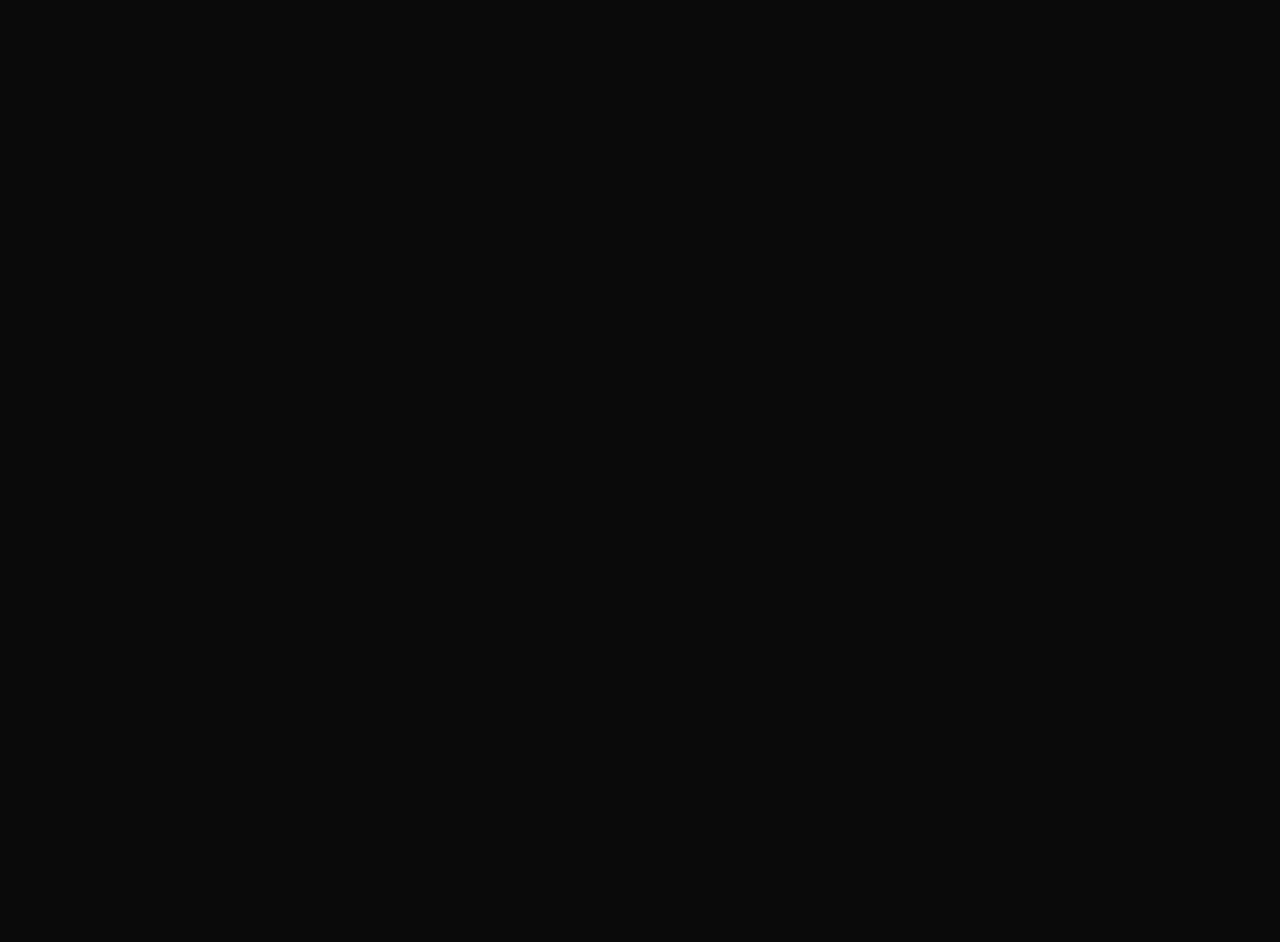
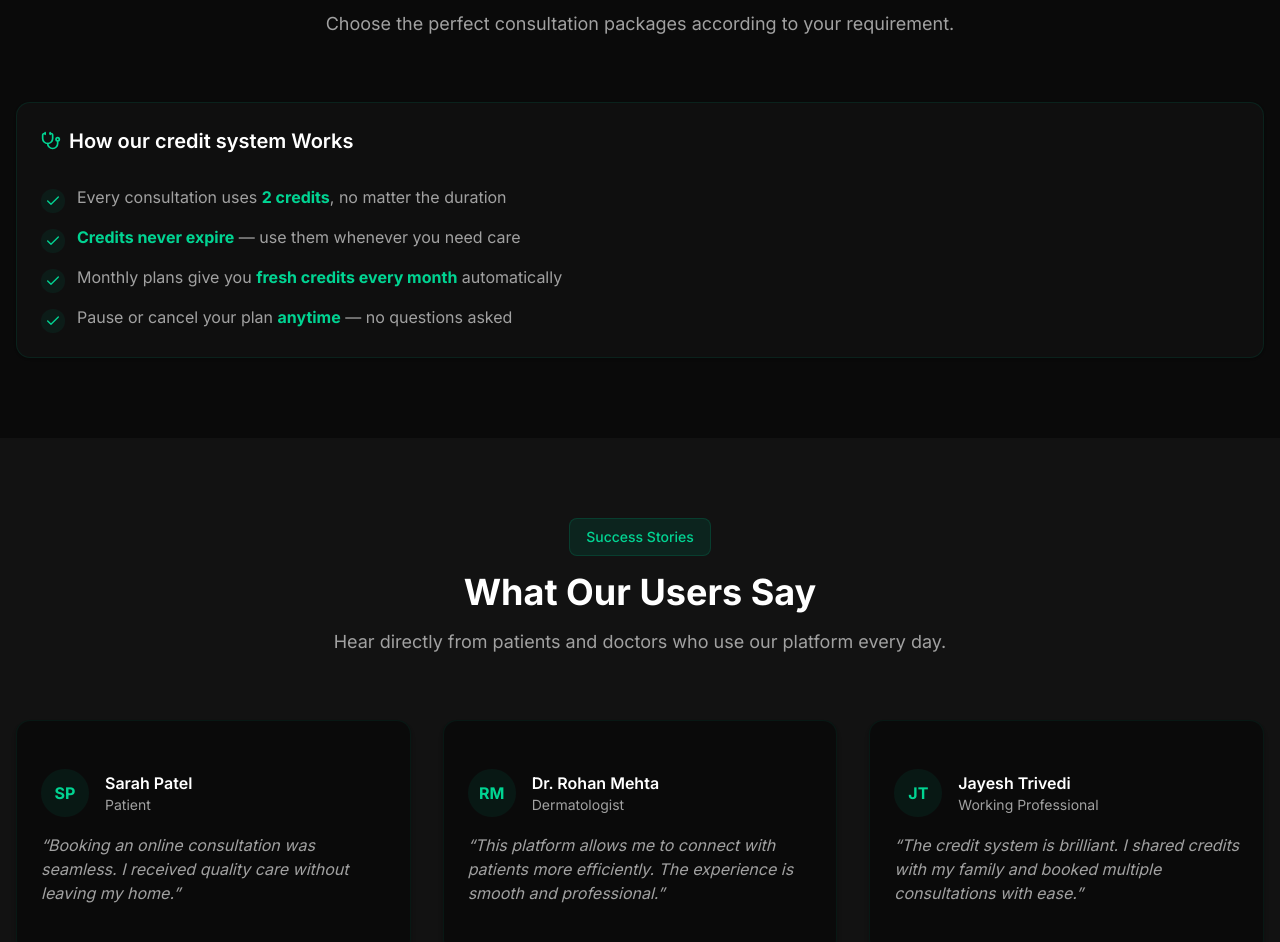
Before and after one commit to Aalok-Hasabnis/Doctor-Appointment-Booking, a Next.js app: page / in a window 1280 px wide. Shown: the part 1700-2642 px from the top of the page. Before the commit the page ends 1651 px from the top, so only its background shows below. Built offline with nearby package versions, Linux system fonts and the light colour scheme; no server answers.

Commit message:
Completed Designing Landging page

```diff
--- a/app/page.js
+++ b/app/page.js
@@ -1,10 +1,10 @@
 import Image from "next/image";
 import { Button } from "@/components/ui/button"
 import { Badge } from "@/components/ui/badge";
-import { ArrowRight } from "lucide-react";
+import { ArrowRight, Check, Stethoscope } from "lucide-react";
 import Link from "next/link";
-import { features } from "@/lib/data";
-import { Card, CardHeader, CardContent, CardTitle } from "@/components/ui/card";
+import { creditBenefits, features, testimonials } from "@/lib/data";
+import { Card, CardHeader, CardContent, CardTitle, CardAction } from "@/components/ui/card";
 
 export default function Home() {
   return (
@@ -14,7 +14,7 @@
           <div className="grid grid-cols-1 lg:grid-cols-2 gap-12 items-center">
             <div className="space-y-8">
               <Badge variant="outline"
-              className="bg-emerald-900/30 border-emerald-700/30 px-4 py-2 text-emerald-400 text-sm font-medium">
+              className="bg-emerald-900/30 border-emerald-700/30 px-4 py-2 text-emerald-400 text-sm font-medium mb-4">
                 HealthCare Made Simple
               </Badge>
               <h1 className="text-4xl md:text-5xl lg:text-6xl font-bold text-white leading-tight">
@@ -48,7 +48,7 @@
             <h2 className="text-3xl md:text-4xl font-bold text-white mb-4">How it Works</h2>
             <p className="text-muted-foreground text-lg max-w-2xl mx-auto">Our Platform makes healthCare Accessible with just few clicks</p>
           </div>
-        </div>
+
         <div className="grid grid-cols-1 md:grid-cols-2 lg:grid-cols-3 gap-8 px-4">
           {features.map((feature, index) => {
             return (
@@ -63,6 +63,115 @@
               </Card>
             )
           })}
+          </div>
+        </div>
+      </section>
+
+      <section className="py-20 ">
+        <div className="container mx-auto px-4">
+          <div className="text-center mb-16">
+            <Badge variant="outline"
+              className="bg-emerald-900/30 border-emerald-700/30 px-4 py-2 text-emerald-400 text-sm font-medium mb-4">
+                HealthCare Made Simple
+            </Badge>
+            <h2 className="text-3xl md:text-4xl font-bold text-white mb-4">Consultation Packages</h2>
+            <p className="text-muted-foreground text-lg max-w-2xl mx-auto">
+              Choose the perfect consultation packages according to your requirement.
+            </p>
+          </div>
+            <div>
+              {/*princing component */}
+              <Card className="mt-12 bg-muted/20 border-emerald-900/30">
+                <CardHeader>
+                  <CardTitle className="text-xl font-semibold text-white flex items-center">
+                    <Stethoscope className="h-5 w-5 mr-2 text-emerald-400"/>
+                    How our credit system Works
+                  </CardTitle>
+                </CardHeader>
+                <CardContent>
+                  <ul className="space-y-3">
+                  {creditBenefits.map((benefit, index) => {
+                    return (
+                      <li key={index} className="flex items-start">
+                        <div className="mr-3 mt-1 bg-emerald-900/20 p-1 rounded-full">
+                          <Check className="h-4 w-4 text-emerald-400"/>
+                        </div>
+                          <p className="text-muted-foreground" dangerouslySetInnerHTML={{__html: benefit}} />
+                      </li>
+                    )
+                  })}
+                  </ul>
+                </CardContent>
+              </Card>
+            </div>
+        </div>
+      </section>
+
+      <section className="py-20 bg-muted/30">
+        <div className="container mx-auto px-4">
+          <div className="text-center mb-16">
+            <Badge
+              variant="outline"
+              className="bg-emerald-900/30 border-emerald-700/30 px-4 py-2 text-emerald-400 text-sm font-medium mb-4"
+            >
+              Success Stories
+            </Badge>
+            <h2 className="text-3xl md:text-4xl font-bold text-white mb-4">What Our Users Say</h2>
+            <p className="text-muted-foreground text-lg max-w-2xl mx-auto">
+              Hear directly from patients and doctors who use our platform every day.
+            </p>
+          </div>
+
+          <div className="grid grid-cols-1 md:grid-cols-2 lg:grid-cols-3 gap-8">
+            {testimonials.map((testimonial, index) => (
+              <Card
+                key={index}
+                className="border-emerald-900/20 hover:border-emerald-800/40 transition-all duration-300 bg-background shadow-md"
+              >
+                <CardContent className="p-6">
+                  <div className="flex items-center mb-4">
+                    <div className="w-12 h-12 rounded-full bg-emerald-900/20 flex items-center justify-center mr-4">
+                      <span className="text-emerald-400 font-bold">{testimonial.initials}</span>
+                    </div>
+                    <div>
+                      <h4 className="text-white font-semibold">{testimonial.name}</h4>
+                      <p className="text-sm text-muted-foreground">{testimonial.role}</p>
+                    </div>
+                  </div>
+                  <p className="text-muted-foreground italic">“{testimonial.quote}”</p>
+                </CardContent>
+              </Card>
+            ))}
+          </div>
+        </div>
+      </section>
+
+      <section className="py-20 relative overflow-hidden">
+        <div className="absolute inset-0 bg-gradient-to-br from-emerald-500/5 to-teal-600/5 animate-pulse"></div>
+
+        <div className="container mx-auto px-4 relative z-10">
+          <Card className="bg-gradient-to-br from-emerald-900/40 via-emerald-950/30 to-teal-950/20 border border-emerald-700/50 shadow-2xl rounded-3xl backdrop-blur-sm hover:shadow-emerald-500/10 transition-all duration-500">
+            <CardContent className="p-8 md:p-12 lg:p-16 relative overflow-hidden text-center">
+              <div className="absolute inset-0 bg-gradient-to-t from-emerald-950/20 to-transparent rounded-3xl"></div>
+
+              <div className="relative z-10">
+                <h2 className="text-3xl md:text-4xl lg:text-5xl text-white font-bold mb-6 leading-tight bg-gradient-to-r from-emerald-300 to-teal-300 bg-clip-text text-transparent">
+                  Ready to take control of your healthcare?
+                </h2>
+                <p className="text-emerald-100/80 text-lg md:text-xl max-w-3xl mx-auto mb-8 leading-relaxed">
+                  Join thousands who've ditched the waiting rooms. Book, consult, and heal — all from your couch, even in pajamas. Health just got personal.
+                </p>
+                <div className="flex flex-col sm:flex-row gap-6 justify-center items-center">
+                  <Button asChild size="lg" variant="outline" className="bg-transparent border-2 border-emerald-400/70 text-emerald-300 hover:bg-emerald-400 hover:text-emerald-900 hover:border-emerald-400 transition-all duration-300 hover:shadow-lg hover:shadow-emerald-400/25 backdrop-blur-sm">
+                    <Link href="/sign-up">Sign-Up</Link>
+                  </Button>
+                  <Button asChild size="lg" className="bg-gradient-to-r from-emerald-500 to-teal-600 text-white hover:from-emerald-600 hover:to-teal-700 transition-all duration-300 hover:shadow-xl hover:shadow-emerald-500/30 hover:scale-105">
+                    <Link href="/pricing">View Pricing</Link>
+                  </Button>
+                </div>
+              </div>
+            </CardContent>
+          </Card>
         </div>
       </section>
     </div>
```
